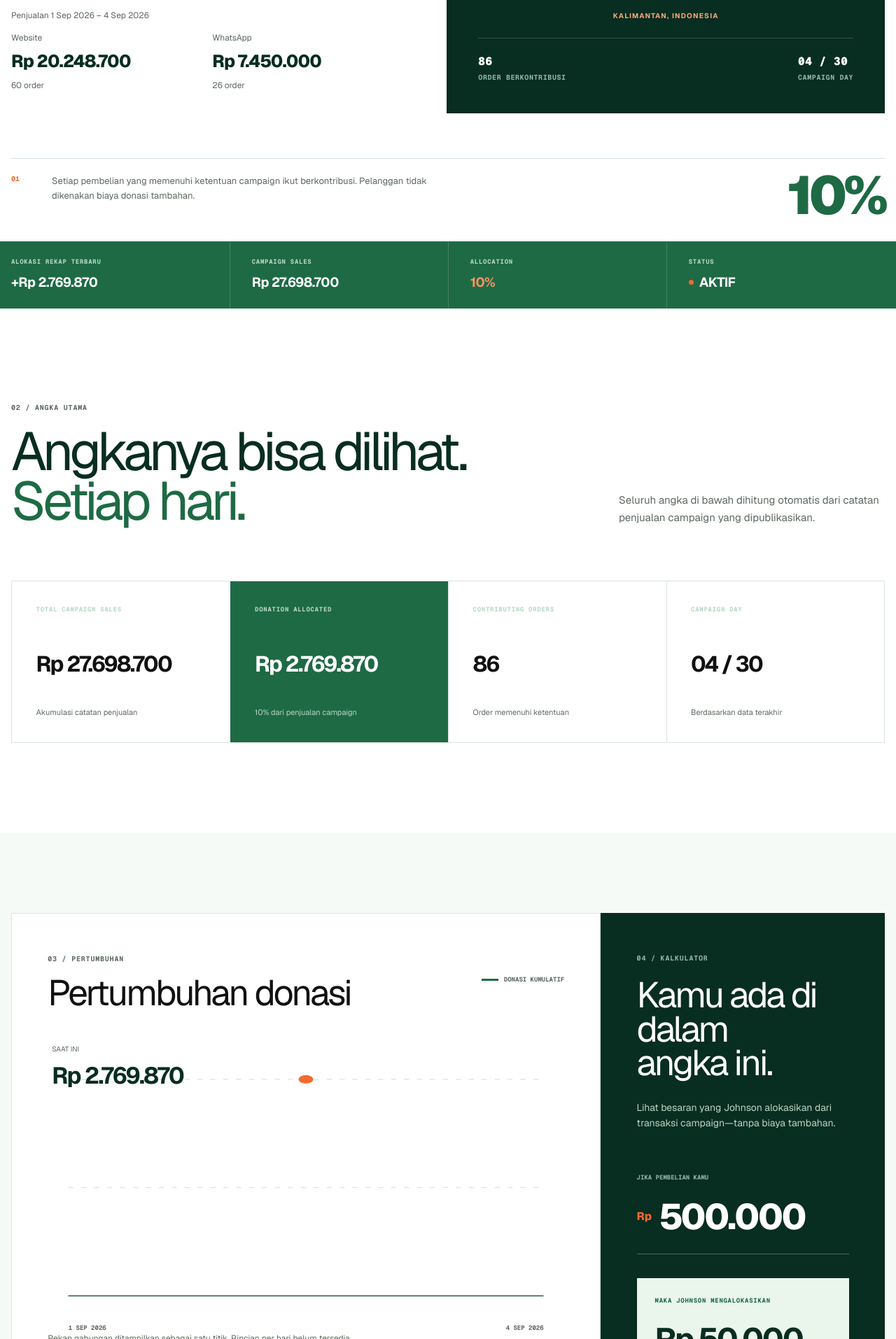
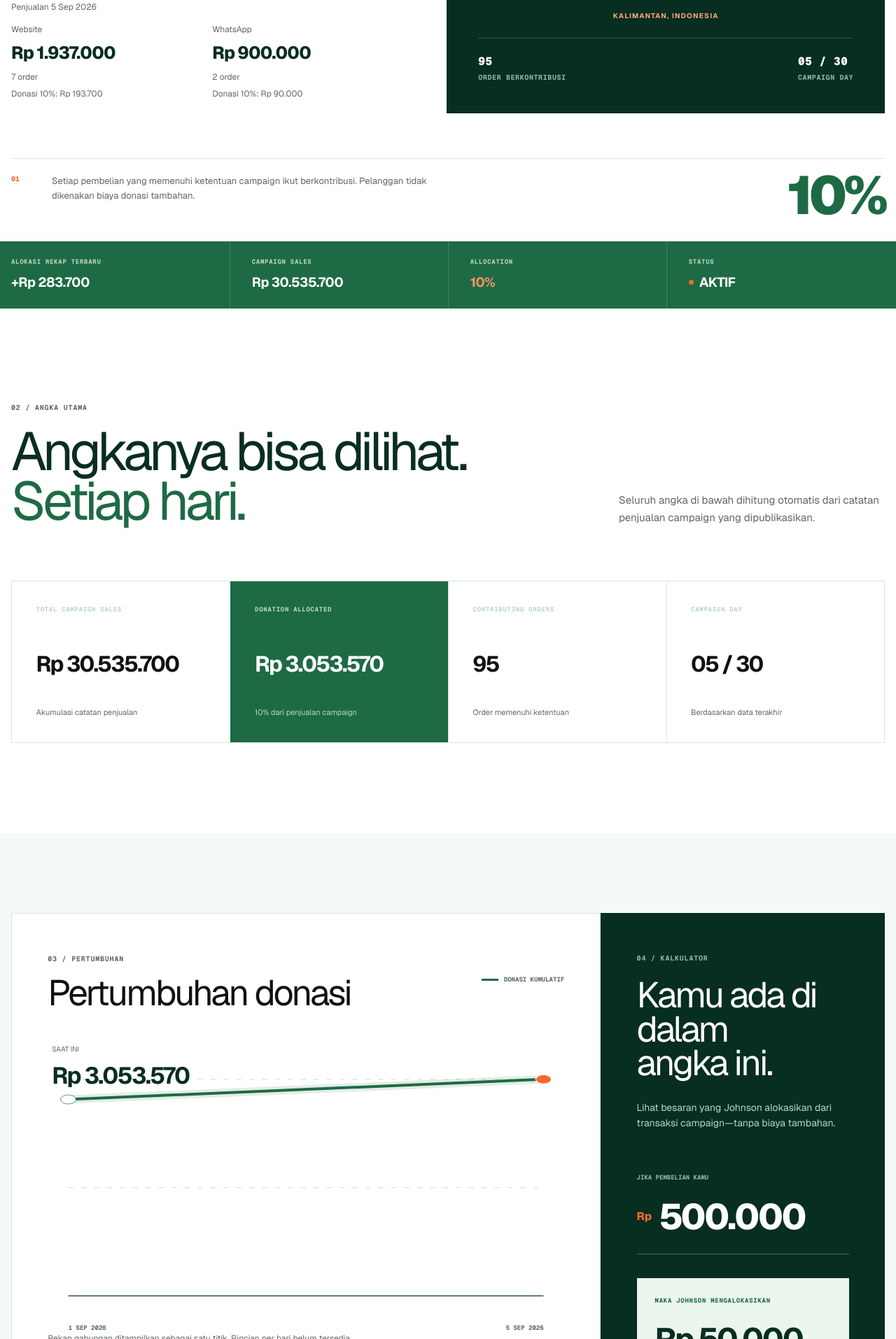
Before and after one commit to johnsonavengers/johnsonkalimantan, a Next.js app: page / in a window 1280 px wide. Shown: the part 626-2540 px from the top of the page at 70% size. Built offline with nearby package versions, Linux system fonts and the light colour scheme.

Commit message:
Add September 5 CSR sales orders and donation allocation

```diff
--- a/app/Dashboard.tsx
+++ b/app/Dashboard.tsx
@@ -184,8 +184,8 @@ export default function Dashboard() {
               <div className="sales-channels">
                 <p>Penjualan {recordDate(metrics.latest)}</p>
                 <dl>
-                  <div><dt>Website</dt><dd>{rupiah.format(metrics.latest.channels.website)}{metrics.latest.orderChannels ? <small>{integer.format(metrics.latest.orderChannels.website)} order</small> : null}</dd></div>
-                  <div><dt>WhatsApp</dt><dd>{rupiah.format(metrics.latest.channels.whatsapp)}{metrics.latest.orderChannels ? <small>{integer.format(metrics.latest.orderChannels.whatsapp)} order</small> : null}</dd></div>
+                  <div><dt>Website</dt><dd>{rupiah.format(metrics.latest.channels.website)}{metrics.latest.orderChannels ? <small>{integer.format(metrics.latest.orderChannels.website)} order</small> : null}<small>Donasi {donationPercentage}%: {rupiah.format(metrics.latest.channels.website * data.campaign.donationRate)}</small></dd></div>
+                  <div><dt>WhatsApp</dt><dd>{rupiah.format(metrics.latest.channels.whatsapp)}{metrics.latest.orderChannels ? <small>{integer.format(metrics.latest.orderChannels.whatsapp)} order</small> : null}<small>Donasi {donationPercentage}%: {rupiah.format(metrics.latest.channels.whatsapp * data.campaign.donationRate)}</small></dd></div>
                 </dl>
               </div>
             ) : null}
--- a/data/campaign.json
+++ b/data/campaign.json
@@ -13,7 +13,7 @@
       "campaignUrl": "https://kitabisa.com/campaign/patunganjohnsonuntukhutan",
       "roundingNote": "Menurut penjelasan tim Johnson, nominal penyaluran dibulatkan ke atas agar dapat diproses melalui sistem Kitabisa.com."
     },
-    "lastUpdated": "2026-09-05T16:49:00+07:00"
+    "lastUpdated": "2026-09-05T22:30:14+07:00"
   },
   "daily": [
     {
@@ -23,6 +23,13 @@
       "channels": { "website": 20248700, "whatsapp": 7450000 },
       "orders": 86,
       "orderChannels": { "website": 60, "whatsapp": 26 }
+    },
+    {
+      "date": "2026-09-05",
+      "sales": 2837000,
+      "channels": { "website": 1937000, "whatsapp": 900000 },
+      "orders": 9,
+      "orderChannels": { "website": 7, "whatsapp": 2 }
     }
   ],
   "disbursements": [
@@ -30,7 +37,7 @@
       "date": null,
       "amount": 2770000,
       "recipient": "Patungan Johnson untuk Hutan — Kitabisa.com",
-      "description": "Penyaluran melalui Kitabisa.com dikonfirmasi oleh tim Johnson dengan tangkapan layar campaign yang menampilkan Rp2.770.000. Tanggal transaksi tidak tercantum pada gambar. Bukti ini mencatat penyaluran ke campaign Kitabisa, bukan konfirmasi penerimaan oleh penerima manfaat akhir.",
+      "description": "Penyaluran melalui Kitabisa.com dikonfirmasi oleh tim Johnson dengan tangkapan layar campaign yang menampilkan Rp2.770.000. Alokasi periode 1–4 September sebesar Rp2.769.870 dibulatkan ke atas Rp130 agar dapat diproses melalui Kitabisa, menurut penjelasan tim Johnson. Tanggal transaksi tidak tercantum pada gambar. Bukti ini mencatat penyaluran ke campaign Kitabisa, bukan konfirmasi penerimaan oleh penerima manfaat akhir.",
       "proofUrl": "/proofs/kitabisa-johnson-2770000.jpg",
       "proofImage": { "width": 442, "height": 112, "alt": "Tangkapan layar Patungan Johnson untuk Hutan di Kitabisa dengan nominal Rp2.770.000" }
     }
```
Also changed, not shown: 1 other file (tests, documents, lock files or other folders).
